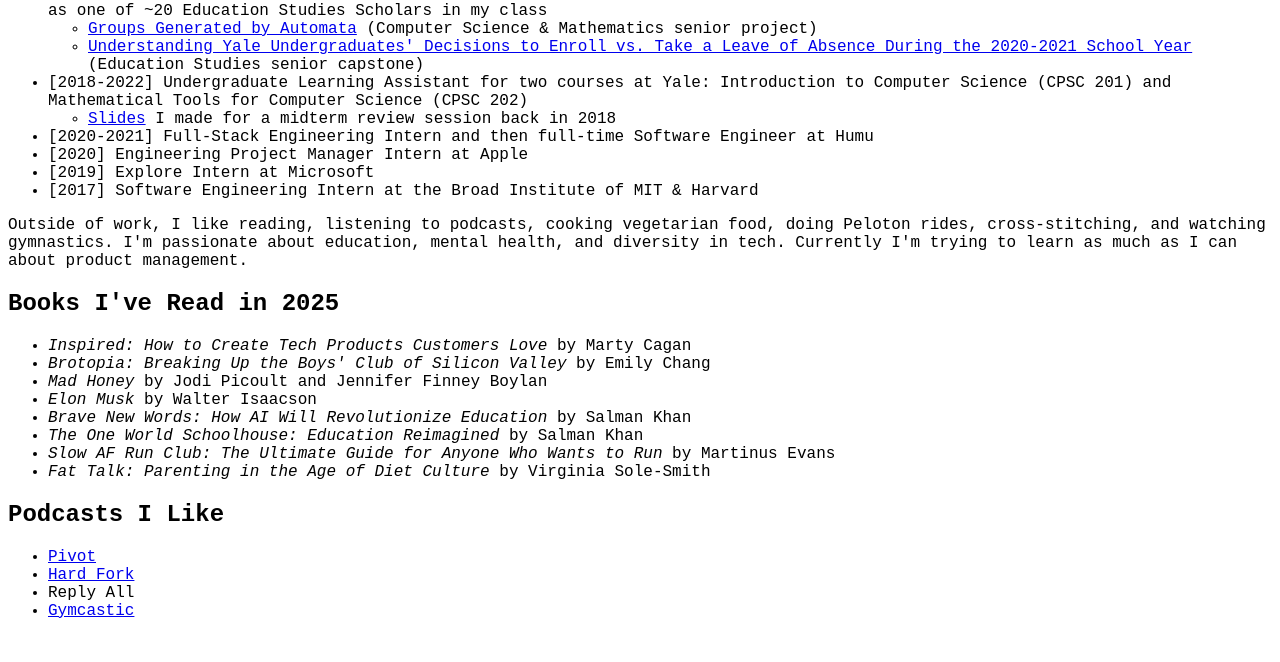
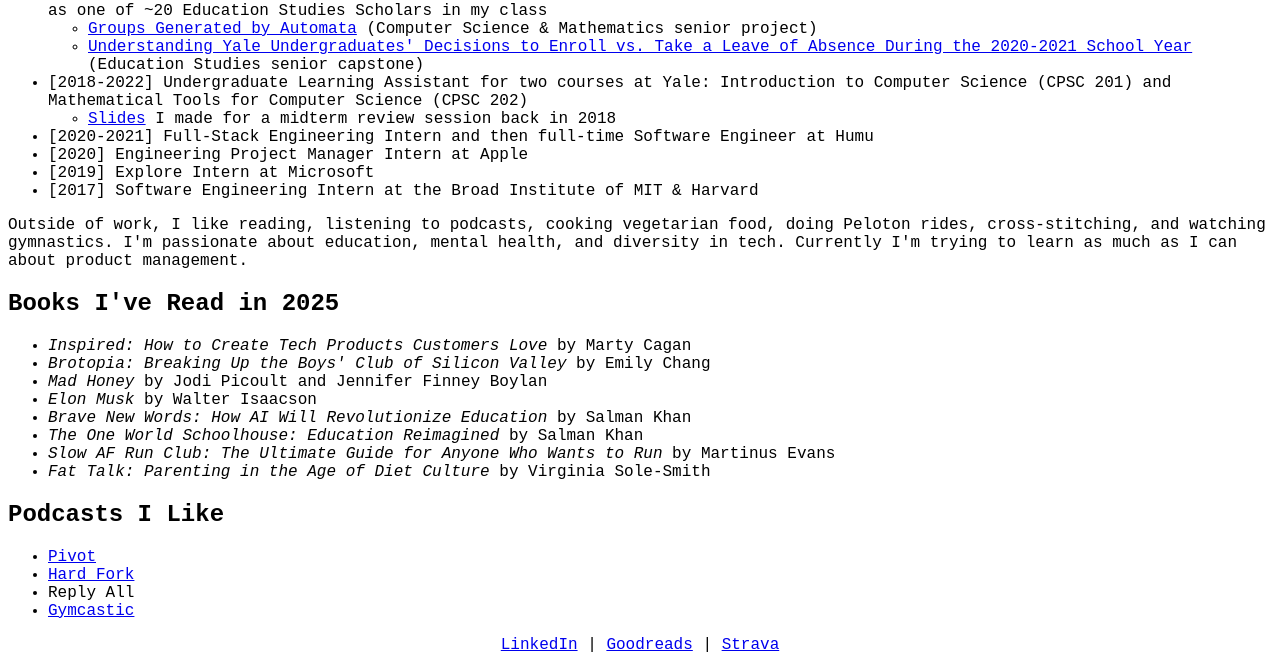
Before and after one commit to julianaviola98/website, a plain HTML site: page index.html in a window 1280 px wide. Shown: the part 182-844 px from the top of the page. Before the commit the page ends 818 px from the top, so only its background shows below. Drawn offline with Linux system fonts and the light colour scheme.

Commit message:
Create footer

```diff
--- a/index.html
+++ b/index.html
@@ -9,7 +9,7 @@
 </head>
 
 <body>
-  <img src="juliana.jpeg" alt="Juliana Viola">
+  <img src="juliana.jpeg" alt="Juliana Viola" class="juliana">
 
   <h1>Juliana Viola</h1>
 
@@ -61,6 +61,12 @@
     <li>Reply All</li>
     <li><a href="https://gymcastic.com/">Gymcastic</a></li>
   </ul>
+
+  <div class="footer">
+    <a href="https://www.linkedin.com/in/julianaviola/">LinkedIn</a> |
+    <a href="https://www.goodreads.com/user/show/97866435-juliana-viola">Goodreads</a> |
+    <a href="https://www.strava.com/athletes/97297073">Strava</a>
+  </div>
 </body>
 
 </html>
--- a/styles.css
+++ b/styles.css
@@ -2,7 +2,7 @@
   font-family: 'Courier New', serif;
 }
 
-img {
+.juliana {
   height: 15%;
   width: 15%;
   border-radius: 20px;
@@ -10,3 +10,7 @@
   padding-left: 10px;
   padding-bottom: 10px;
 }
+
+.footer {
+  text-align: center;
+}
```
